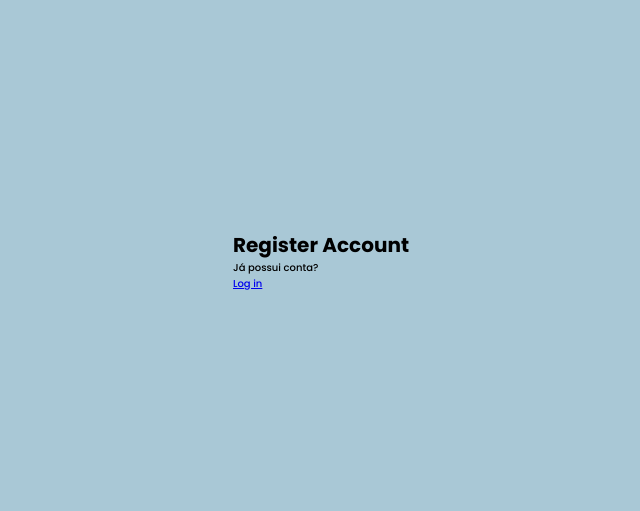
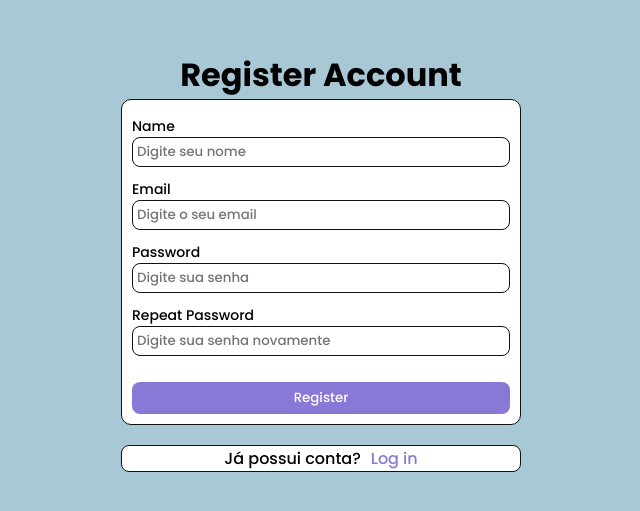
Before and after one commit to claytonfortunato/FullStack-todoList, a React (Vite) app in the folder client/: page /register in a window 1280 px wide. Shown: the part 139-650 px from the top of the page, without its empty margins (319-959 px from the left). Built offline with nearby package versions, Linux system fonts and the light colour scheme.

Commit message:
feat: login page style

```diff
--- a/client/src/components/LoginInput/styles.ts
+++ b/client/src/components/LoginInput/styles.ts
@@ -36,6 +36,7 @@ export const Input = styled.input``;
 
 export const Button = styled.button`
   background-color: ${(props) => props.theme.colors.purple};
+  color: ${(props) => props.theme.colors.white};
   border: none;
   padding: 6px;
   border-radius: 8px;
--- a/client/src/page/Register/index.tsx
+++ b/client/src/page/Register/index.tsx
@@ -5,9 +5,36 @@ import * as C from "./styles";
 export const Register = () => {
   return (
     <C.Container>
-      <h1>Register Account</h1>
-      <p>Já possui conta?</p>
-      <Link to="/">Log in</Link>
+      <C.Header>Register Account</C.Header>
+
+      <C.ContainerForm>
+        <C.Label>
+          Name
+          <C.Input type="text" placeholder="Digite seu nome" />
+        </C.Label>
+
+        <C.Label>
+          Email
+          <C.Input type="text" placeholder="Digite o seu email" />
+        </C.Label>
+
+        <C.Label>
+          Password
+          <C.Input type="text" placeholder="Digite sua senha" />
+        </C.Label>
+
+        <C.Label>
+          Repeat Password
+          <C.Input type="text" placeholder="Digite sua senha novamente" />
+        </C.Label>
+
+        <C.Button>Register</C.Button>
+      </C.ContainerForm>
+
+      <C.Content>
+        <p>Já possui conta?</p>
+        <Link to="/">Log in</Link>
+      </C.Content>
     </C.Container>
   );
 };
--- a/client/src/page/Register/styles.ts
+++ b/client/src/page/Register/styles.ts
@@ -1,3 +1,67 @@
 import styled from "styled-components";
 
-export const Container = styled.div``;
+export const Container = styled.div`
+  width: 400px;
+`;
+
+export const Header = styled.h1`
+  text-align: center;
+  font-size: 3.2rem;
+`;
+
+export const ContainerForm = styled.form`
+  display: flex;
+  flex-direction: column;
+  background-color: #fff;
+  border: 1px solid ${(props) => props.theme.colors.black};
+  padding: 10px;
+  border-radius: 10px;
+`;
+
+export const Input = styled.input`
+  width: 100%;
+  padding: 4px;
+  border-radius: 8px;
+  outline: none;
+  border: 1px solid ${(props) => props.theme.colors.black};
+`;
+
+export const Label = styled.label`
+  margin: 6px 0px;
+  font-size: 14px;
+`;
+
+export const Content = styled.div`
+  display: flex;
+  align-items: center;
+  justify-content: center;
+  margin-top: 20px;
+  border-radius: 8px;
+  background-color: ${(props) => props.theme.colors.white};
+  border: 1px solid ${(props) => props.theme.colors.black};
+
+  > p {
+    font-size: 16px;
+  }
+
+  > a {
+    margin-left: 10px;
+    text-decoration: none;
+    font-size: 16px;
+    color: ${(props) => props.theme.colors.purple};
+
+    &:hover {
+      text-decoration: underline;
+    }
+  }
+`;
+
+export const Button = styled.button`
+  background-color: ${(props) => props.theme.colors.purple};
+  color: ${(props) => props.theme.colors.white};
+  border: none;
+  padding: 6px;
+  border-radius: 8px;
+  cursor: pointer;
+  margin-top: 2rem;
+`;
```
